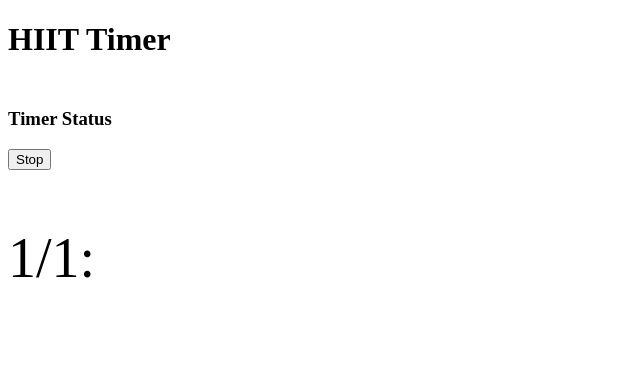
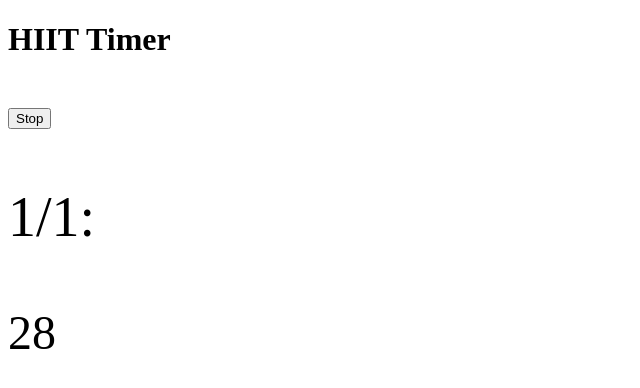
Before and after one commit to datchung/hiit-timer-prototype, a website: page index.htm in a window 1280 px wide. Both pictures are taken after a click on the button "Start". Shown: the whole page, without its empty margins (0-640 px from the left). Drawn offline with nearby package versions, Linux system fonts and the light colour scheme.

Commit message:
#3 interval time remaining (#4)
* #3: Show interval countdown

* #3 Make interval countdown font larger and redo appending messages

```diff
--- a/index.htm
+++ b/index.htm
@@ -23,6 +23,9 @@
         #timer p {
             font-size: 3.5em;
         }
+        #time-remaining p {
+            font-size: 3em;
+        }
     </style>
 </head>
 <body>
@@ -42,18 +45,17 @@
         <input type="button" id="start" value="Start" />
     </div>
 
-    <!--<audio id="alarm4" src="audio/alarm.mp3" preload="auto"></audio>-->
-    <!--<video id="alarm" src="audio/alarm.mp3"></video>-->
     <audio id="alarm" controls="controls">
         <source id="alarm-sound" src="audio/alarm.mp3" type="audio/mpeg" />
     </audio>
 
     <div id="timer">
-        <h3>Timer Status</h3>
-
         <input type="button" id="stop" value="Stop" />
 
         <div id="timer-display">
+        </div>
+
+        <div id="time-remaining">
         </div>
     </div>
 
--- a/js/script.js
+++ b/js/script.js
@@ -46,9 +46,38 @@ $(document).ready(function() {
 
     var showTimerDone = function(i, total, task) {
         showTimerMessage('<p>Done</p>');
+        showTimerCountdown();
+    };
+
+    var showTimerCountdown = function(timeRemaining) {
+        if(timeRemaining) {
+            $('#time-remaining').html('<p>' + timeRemaining + '</p>');
+        }
+        else {
+            $('#time-remaining').html('');
+        }
+    };
+
+    var startTimerCountdown = function(intervalSeconds) {
+        var timeRemaining = intervalSeconds;
+        var timerCountdownId;
+
+        showTimerCountdown(timeRemaining--);
+        timerCountdownId = window.setInterval(function() {
+            if(timeRemaining < 0) {
+                window.clearInterval(timerCountdownId);
+                showTimerCountdown();
+            }
+            else {
+                showTimerCountdown(timeRemaining--);
+            }
+        }, 1000);
+
+        return timerCountdownId;
     };
 
     var intervalId;
+    var timerCountdownId;
 
     $('#start').click(function() {
         console.log('Start clicked');
@@ -67,13 +96,14 @@ $(document).ready(function() {
 
         var i = 0;
         showTimerTask(i, tasks.length, tasks[i]);
+        timerCountdownId = startTimerCountdown(intervalSeconds);
 
         intervalId = window.setInterval(function() {
-            // playMultiSound('alarm-sound');
             document.getElementById('alarm').play();
 
             if(++i > tasks.length - 1) {
                 window.clearInterval(intervalId);
+                window.clearInterval(timerCountdownId);
                 showTimerDone();
 
                 window.setTimeout(function() {
@@ -82,6 +112,7 @@ $(document).ready(function() {
             }
             else {
                 showTimerTask(i, tasks.length, tasks[i]);
+                timerCountdownId = startTimerCountdown(intervalSeconds);
             }
         }, intervalSeconds * 1000);
     });
@@ -92,5 +123,6 @@ $(document).ready(function() {
         showConfiguration();
 
         window.clearInterval(intervalId);
+        window.clearInterval(timerCountdownId);
     });
 });
```
